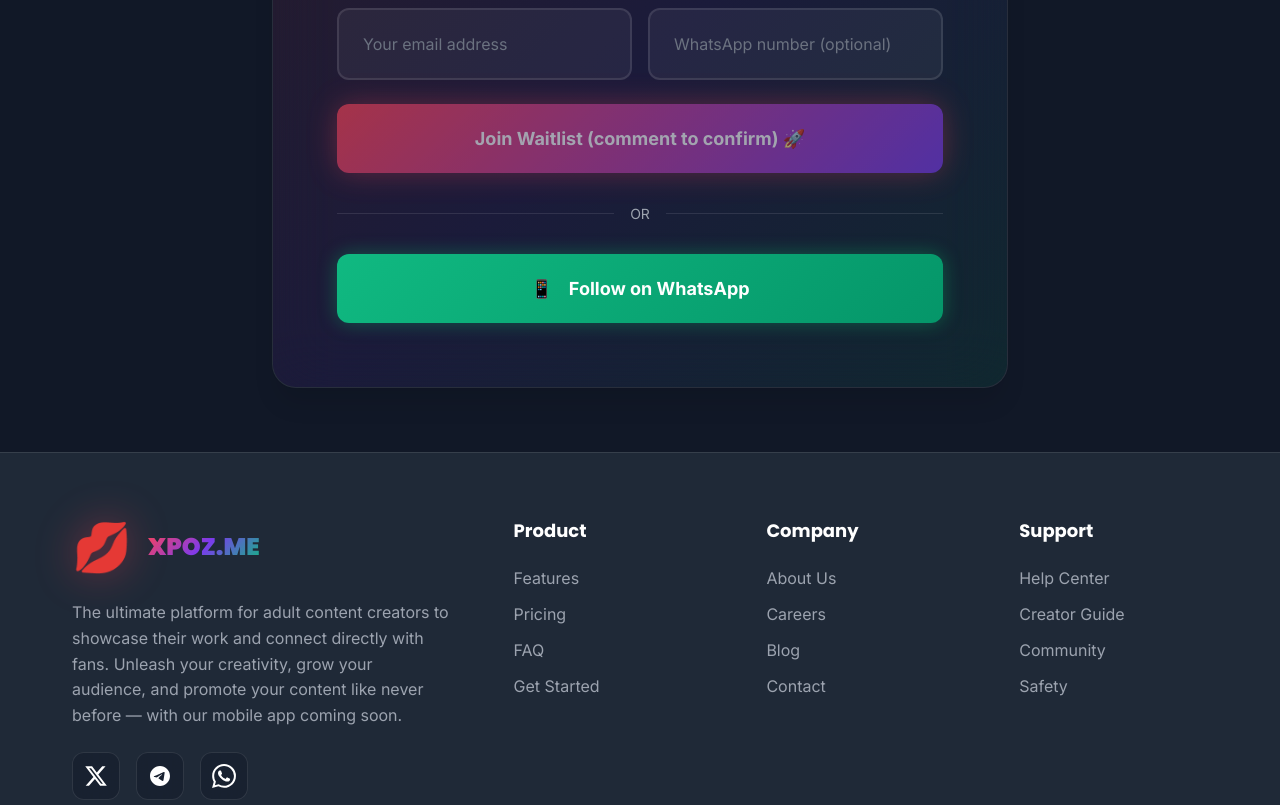
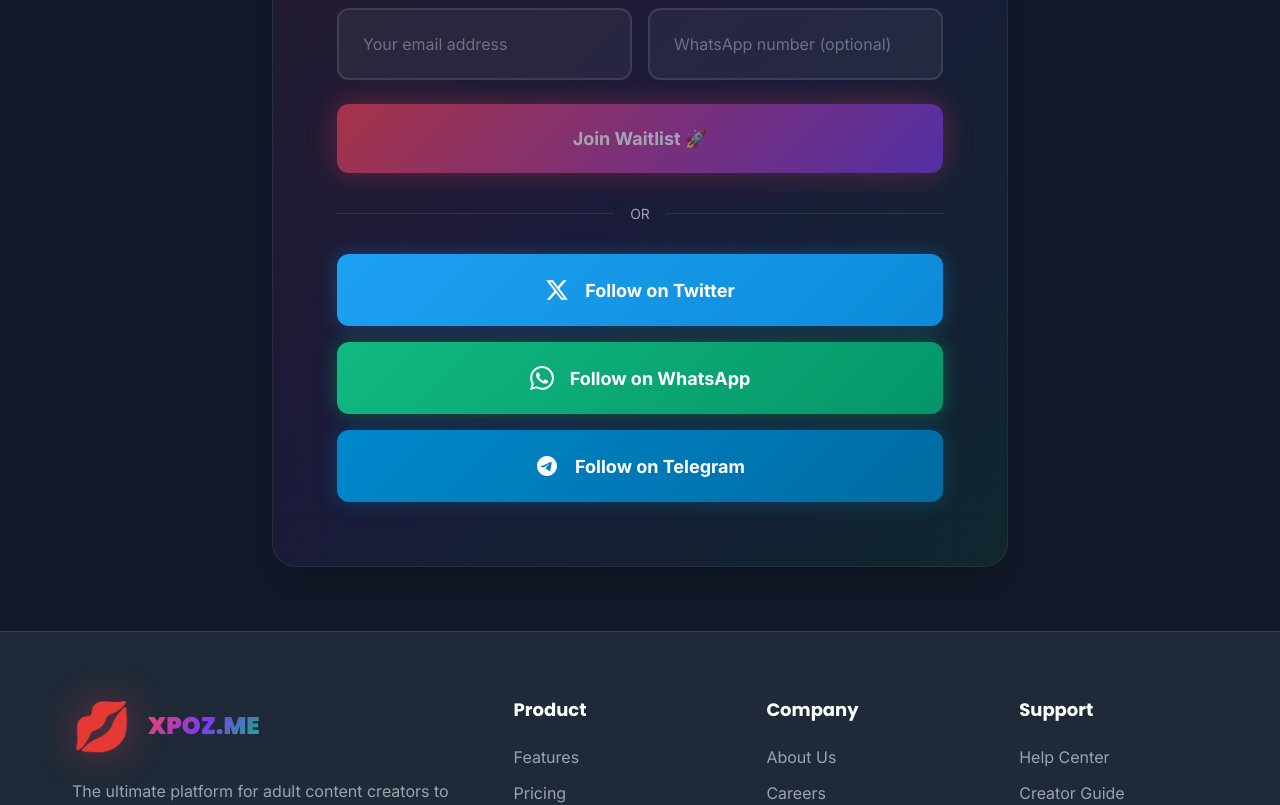
Before and after one commit to lebotony/xpoz-landing, a React (Create React App) app: page / in a window 1280 px wide. Shown: the part 2760-3565 px from the top of the page. Built offline with nearby package versions, Linux system fonts and the light colour scheme; no server answers.

Commit message:
fix: platform button icons and twitter redirect

```diff
--- a/src/components/Footer.tsx
+++ b/src/components/Footer.tsx
@@ -198,8 +198,8 @@
             <Description>
               The ultimate platform for adult content creators to showcase their
               work and connect directly with fans. Unleash your creativity, grow
-              your audience, and promote your content like never before — with
-              our mobile app coming soon.
+              your audience, and promote your content like never before — coming
+              soon.
             </Description>
             <SocialLinks>
               <SocialLink
--- a/src/components/Hero.tsx
+++ b/src/components/Hero.tsx
@@ -242,8 +242,8 @@
         >
           The ultimate platform for adult content creators to showcase their
           work and connect directly with fans. Unleash your creativity, grow
-          your audience, and promote your content like never before — with our
-          mobile app coming soon.
+          your audience, and promote your content like never before — coming
+          soon.
         </Subtitle>
 
         <CTAButtons
--- a/src/components/Waitlist.tsx
+++ b/src/components/Waitlist.tsx
@@ -1,8 +1,8 @@
-import { useState } from 'react';
-import { motion } from 'framer-motion';
-import styled from 'styled-components';
-import { collection, addDoc, serverTimestamp } from 'firebase/firestore';
-import { db } from '../config/firebase';
+import { useState } from "react";
+import { motion } from "framer-motion";
+import styled from "styled-components";
+import { collection, addDoc, serverTimestamp } from "firebase/firestore";
+import { db } from "../config/firebase";
 
 const WaitlistSection = styled.section`
   padding: ${({ theme }) => theme.spacing.xxxl} 0;
@@ -33,7 +33,7 @@
   overflow: hidden;
 
   &::before {
-    content: '';
+    content: "";
     position: absolute;
     inset: -2px;
     background: ${({ theme }) => theme.colors.gradient.hero};
@@ -130,7 +130,7 @@
   }
 
   &::before {
-    content: '';
+    content: "";
     position: absolute;
     inset: 0;
     background: ${({ theme }) => theme.colors.gradient.secondary};
@@ -178,7 +178,7 @@
 
   &::before,
   &::after {
-    content: '';
+    content: "";
     flex: 1;
     height: 1px;
     background: ${({ theme }) => theme.colors.border};
@@ -191,14 +191,19 @@
   }
 `;
 
-const WhatsAppButton = styled(motion.a)`
+const SocialButtonsContainer = styled.div`
+  display: flex;
+  flex-direction: column;
+  gap: ${({ theme }) => theme.spacing.md};
+`;
+
+const SocialButton = styled(motion.a)`
   font-family: ${({ theme }) => theme.fonts.primary};
   display: flex;
   align-items: center;
   justify-content: center;
   gap: ${({ theme }) => theme.spacing.md};
   padding: ${({ theme }) => theme.spacing.lg};
-  background: ${({ theme }) => theme.colors.gradient.green};
   border: none;
   border-radius: ${({ theme }) => theme.borderRadius.lg};
   color: ${({ theme }) => theme.colors.text};
@@ -206,6 +211,10 @@
   font-weight: ${({ theme }) => theme.fontWeight.bold};
   cursor: pointer;
   text-decoration: none;
+`;
+
+const WhatsAppButton = styled(SocialButton)`
+  background: ${({ theme }) => theme.colors.gradient.green};
   box-shadow: 0 0 20px rgba(0, 230, 118, 0.3);
 
   &:hover {
@@ -213,45 +222,95 @@
   }
 `;
 
-const WHATSAPP_CHANNEL = 'https://whatsapp.com/channel/0029VavN0vj62WiP3jIhwR3E';
+const TwitterButton = styled(SocialButton)`
+  background: linear-gradient(135deg, #1da1f2 0%, #0d8bd9 100%);
+  box-shadow: 0 0 20px rgba(29, 161, 242, 0.3);
 
-// Update this with your actual tweet URL
-const TWITTER_CONFIRMATION_TWEET = 'https://twitter.com/intent/tweet?text=%F0%9F%9A%80%20XPOZ%20is%20coming%0A%0AComment%20%22Joined%22%20to%20get%20early%20access%0A%0A%F0%9F%94%94%20Email%20waitlist%20is%20open';
+  &:hover {
+    box-shadow: 0 0 30px rgba(29, 161, 242, 0.5);
+  }
+`;
+
+const TelegramButton = styled(SocialButton)`
+  background: linear-gradient(135deg, #0088cc 0%, #006ba1 100%);
+  box-shadow: 0 0 20px rgba(0, 136, 204, 0.3);
+
+  &:hover {
+    box-shadow: 0 0 30px rgba(0, 136, 204, 0.5);
+  }
+`;
+
+const IconWrapper = styled.span`
+  display: flex;
+  align-items: center;
+  justify-content: center;
+  width: 24px;
+  height: 24px;
+
+  svg {
+    width: 100%;
+    height: 100%;
+    fill: currentColor;
+  }
+`;
+
+const TwitterIcon = () => (
+  <svg viewBox="0 0 24 24" xmlns="http://www.w3.org/2000/svg">
+    <path d="M18.244 2.25h3.308l-7.227 8.26 8.502 11.24H16.17l-5.214-6.817L4.99 21.75H1.68l7.73-8.835L1.254 2.25H8.08l4.713 6.231zm-1.161 17.52h1.833L7.084 4.126H5.117z" />
+  </svg>
+);
+
+const TelegramIcon = () => (
+  <svg viewBox="0 0 24 24" xmlns="http://www.w3.org/2000/svg">
+    <path d="M12 2C6.48 2 2 6.48 2 12s4.48 10 10 10 10-4.48 10-10S17.52 2 12 2zm4.64 6.8c-.15 1.58-.8 5.42-1.13 7.19-.14.75-.42 1-.68 1.03-.58.05-1.02-.38-1.58-.75-.88-.58-1.38-.94-2.23-1.5-.99-.65-.35-1.01.22-1.59.15-.15 2.71-2.48 2.76-2.69a.2.2 0 0 0-.05-.18c-.06-.05-.14-.03-.21-.02-.09.02-1.49.95-4.22 2.79-.4.27-.76.41-1.08.4-.36-.01-1.04-.2-1.55-.37-.63-.2-1.12-.31-1.08-.66.02-.18.27-.36.74-.55 2.92-1.27 4.86-2.11 5.83-2.51 2.78-1.16 3.35-1.36 3.73-1.36.08 0 .27.02.39.12.1.08.13.19.14.27-.01.06.01.24 0 .38z" />
+  </svg>
+);
+
+const WhatsAppIcon = () => (
+  <svg viewBox="0 0 24 24" xmlns="http://www.w3.org/2000/svg">
+    <path d="M17.472 14.382c-.297-.149-1.758-.867-2.03-.967-.273-.099-.471-.148-.67.15-.197.297-.767.966-.94 1.164-.173.199-.347.223-.644.075-.297-.15-1.255-.463-2.39-1.475-.883-.788-1.48-1.761-1.653-2.059-.173-.297-.018-.458.13-.606.134-.133.298-.347.446-.52.149-.174.198-.298.298-.497.099-.198.05-.371-.025-.52-.075-.149-.669-1.612-.916-2.207-.242-.579-.487-.5-.669-.51-.173-.008-.371-.01-.57-.01-.198 0-.52.074-.792.372-.272.297-1.04 1.016-1.04 2.479 0 1.462 1.065 2.875 1.213 3.074.149.198 2.096 3.2 5.077 4.487.709.306 1.262.489 1.694.625.712.227 1.36.195 1.871.118.571-.085 1.758-.719 2.006-1.413.248-.694.248-1.289.173-1.413-.074-.124-.272-.198-.57-.347m-5.421 7.403h-.004a9.87 9.87 0 01-5.031-1.378l-.361-.214-3.741.982.998-3.648-.235-.374a9.86 9.86 0 01-1.51-5.26c.001-5.45 4.436-9.884 9.888-9.884 2.64 0 5.122 1.03 6.988 2.898a9.825 9.825 0 012.893 6.994c-.003 5.45-4.437 9.884-9.885 9.884m8.413-18.297A11.815 11.815 0 0012.05 0C5.495 0 .16 5.335.157 11.892c0 2.096.547 4.142 1.588 5.945L.057 24l6.305-1.654a11.882 11.882 0 005.683 1.448h.005c6.554 0 11.89-5.335 11.893-11.893a11.821 11.821 0 00-3.48-8.413z" />
+  </svg>
+);
+
+const WHATSAPP_CHANNEL =
+  "https://whatsapp.com/channel/0029VavN0vj62WiP3jIhwR3E";
+const TWITTER_PROFILE = "https://x.com/xpoz_me";
+const TELEGRAM_CHANNEL = "https://t.me/+JBmINhBYcUYzMmI0";
 
 export const Waitlist = () => {
-  const [email, setEmail] = useState('');
-  const [whatsapp, setWhatsapp] = useState('');
+  const [email, setEmail] = useState("");
+  const [whatsapp, setWhatsapp] = useState("");
   const [loading, setLoading] = useState(false);
   const [success, setSuccess] = useState(false);
-  const [error, setError] = useState('');
+  const [error, setError] = useState("");
 
   const handleSubmit = async (e: React.FormEvent) => {
     e.preventDefault();
     setLoading(true);
-    setError('');
+    setError("");
     setSuccess(false);
 
     try {
-      await addDoc(collection(db, 'xpoz-landing'), {
+      await addDoc(collection(db, "xpoz-landing"), {
         email: email || null,
         whatsapp: whatsapp || null,
-        timestamp: serverTimestamp(),
+        timestamp: serverTimestamp()
       });
 
       setSuccess(true);
-      setEmail('');
-      setWhatsapp('');
+      setEmail("");
+      setWhatsapp("");
 
-      // Redirect to Twitter confirmation tweet after 2 seconds
+      // Redirect to Twitter profile after 1.5 seconds
       setTimeout(() => {
-        window.open(TWITTER_CONFIRMATION_TWEET, '_blank');
-      }, 2000);
+        window.open(TWITTER_PROFILE, "_blank");
+      }, 1500);
 
-      // Hide success message after 8 seconds
-      setTimeout(() => setSuccess(false), 8000);
+      // Hide success message after 5 seconds
+      setTimeout(() => setSuccess(false), 5000);
     } catch (err: any) {
-      setError(err.message || 'Failed to join waitlist. Please try again.');
-      setTimeout(() => setError(''), 5000);
+      setError(err.message || "Failed to join waitlist. Please try again.");
+      setTimeout(() => setError(""), 5000);
     } finally {
       setLoading(false);
     }
@@ -268,7 +327,8 @@
         >
           <Title>Get Early Access</Title>
           <Subtitle>
-            Join thousands of creators already on the waitlist. Be the first to know when we launch!
+            Join thousands of creators already on the waitlist. Be the first to
+            know when we launch!
           </Subtitle>
 
           <Form onSubmit={handleSubmit}>
@@ -293,7 +353,7 @@
               whileHover={{ scale: 1.02 }}
               whileTap={{ scale: 0.98 }}
             >
-              <span>{loading ? 'Joining...' : 'Join Waitlist (comment to confirm) 🚀'}</span>
+              <span>{loading ? "Joining..." : "Join Waitlist 🚀"}</span>
             </SubmitButton>
           </Form>
 
@@ -302,8 +362,9 @@
               initial={{ opacity: 0, y: 20 }}
               animate={{ opacity: 1, y: 0 }}
             >
-              🎉 You're on the waitlist!<br />
-              Comment 'Joined' on X to confirm 👇
+              🎉 Joined the waitlist successfully!
+              <br />
+              Redirecting you to follow us on Twitter...
             </SuccessMessage>
           )}
 
@@ -320,6 +381,20 @@
             <span>OR</span>
           </Divider>
 
+          <SocialButtonsContainer>
+            <TwitterButton
+              href={TWITTER_PROFILE}
+              target="_blank"
+              rel="noopener noreferrer"
+              whileHover={{ scale: 1.02 }}
+              whileTap={{ scale: 0.98 }}
+            >
+              <IconWrapper>
+                <TwitterIcon />
+              </IconWrapper>
+              <span>Follow on Twitter</span>
+            </TwitterButton>
+
             <WhatsAppButton
               href={WHATSAPP_CHANNEL}
               target="_blank"
@@ -327,9 +402,25 @@
               whileHover={{ scale: 1.02 }}
               whileTap={{ scale: 0.98 }}
             >
-            <span>📱</span>
+              <IconWrapper>
+                <WhatsAppIcon />
+              </IconWrapper>
               <span>Follow on WhatsApp</span>
             </WhatsAppButton>
+
+            <TelegramButton
+              href={TELEGRAM_CHANNEL}
+              target="_blank"
+              rel="noopener noreferrer"
+              whileHover={{ scale: 1.02 }}
+              whileTap={{ scale: 0.98 }}
+            >
+              <IconWrapper>
+                <TelegramIcon />
+              </IconWrapper>
+              <span>Follow on Telegram</span>
+            </TelegramButton>
+          </SocialButtonsContainer>
         </GlassCard>
       </Container>
     </WaitlistSection>
```
Lines whose indentation alone changed are shown as unchanged.
